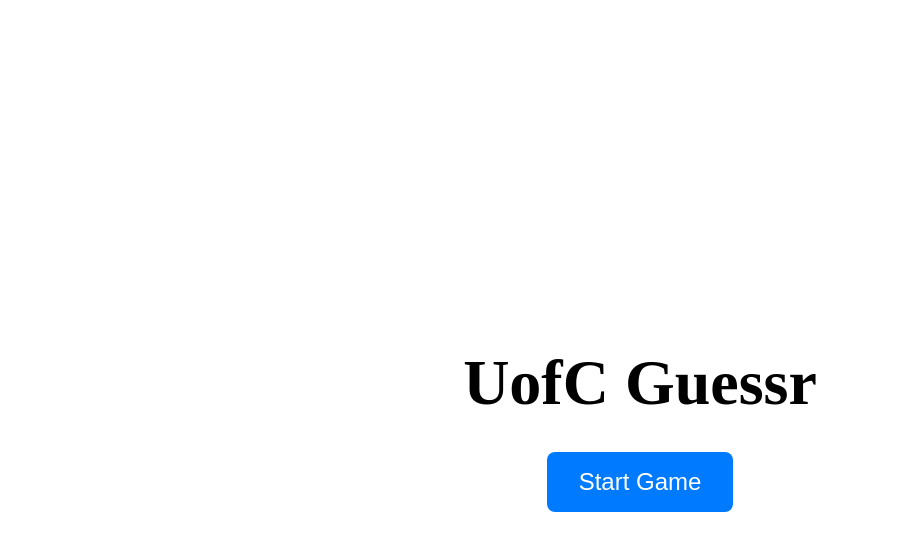
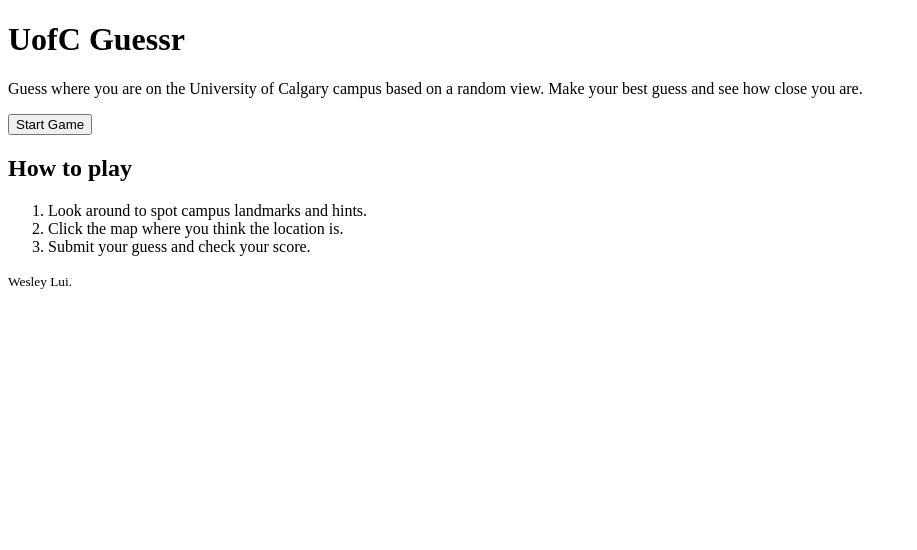
Before and after one commit to wesleylui/uofcguessr, a React (Vite) app in the folder frontend/: page / in a window 1280 px wide. Shown: the top 550 px of the page, without its empty margins (0-917 px from the left). Built offline with nearby package versions, Linux system fonts and the light colour scheme.

Commit message:
update LandingPage base HTML, no styling yet

```diff
--- a/frontend/src/pages/LandingPage.jsx
+++ b/frontend/src/pages/LandingPage.jsx
@@ -1,32 +1,40 @@
-import React from 'react';
-import { useNavigate } from 'react-router-dom';
+import React from "react";
+import { useNavigate } from "react-router-dom";
 
 const LandingPage = () => {
-    const navigate = useNavigate();
+  const navigate = useNavigate();
 
-    const handleStartGame = () => {
-        navigate('/game');
-    };
+  const handleStartGame = () => {
+    navigate("/game");
+  };
 
-    return (
-        <div style={{ display: 'flex', flexDirection: 'column', alignItems: 'center', justifyContent: 'center', height: '100vh' }}>
-            <h1 style={{ fontSize: '4rem', marginBottom: '2rem' }}>UofC Guessr</h1>
-            <button
-                onClick={handleStartGame}
-                style={{
-                    padding: '1rem 2rem',
-                    fontSize: '1.5rem',
-                    borderRadius: '8px',
-                    border: 'none',
-                    backgroundColor: '#007bff',
-                    color: '#fff',
-                    cursor: 'pointer'
-                }}
-            >
-                Start Game
-            </button>
-        </div>
-    );
+  return (
+    <>
+      <header>
+        <h1>UofC Guessr</h1>
+      </header>
+      <main>
+        <section>
+          <p>
+            Guess where you are on the University of Calgary campus based on a
+            random view. Make your best guess and see how close you are.
+          </p>
+          <button onClick={handleStartGame}>Start Game</button>
+        </section>
+        <section aria-label="How to play">
+          <h2>How to play</h2>
+          <ol>
+            <li>Look around to spot campus landmarks and hints.</li>
+            <li>Click the map where you think the location is.</li>
+            <li>Submit your guess and check your score.</li>
+          </ol>
+        </section>
+      </main>
+      <footer>
+        <small>Wesley Lui.</small>
+      </footer>
+    </>
+  );
 };
 
 export default LandingPage;
```
